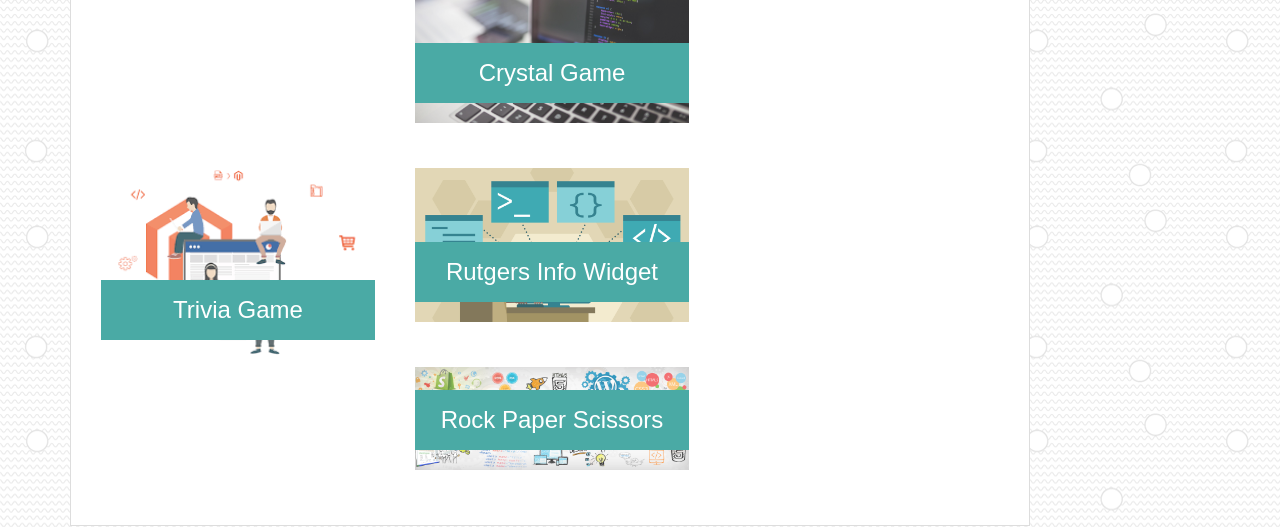
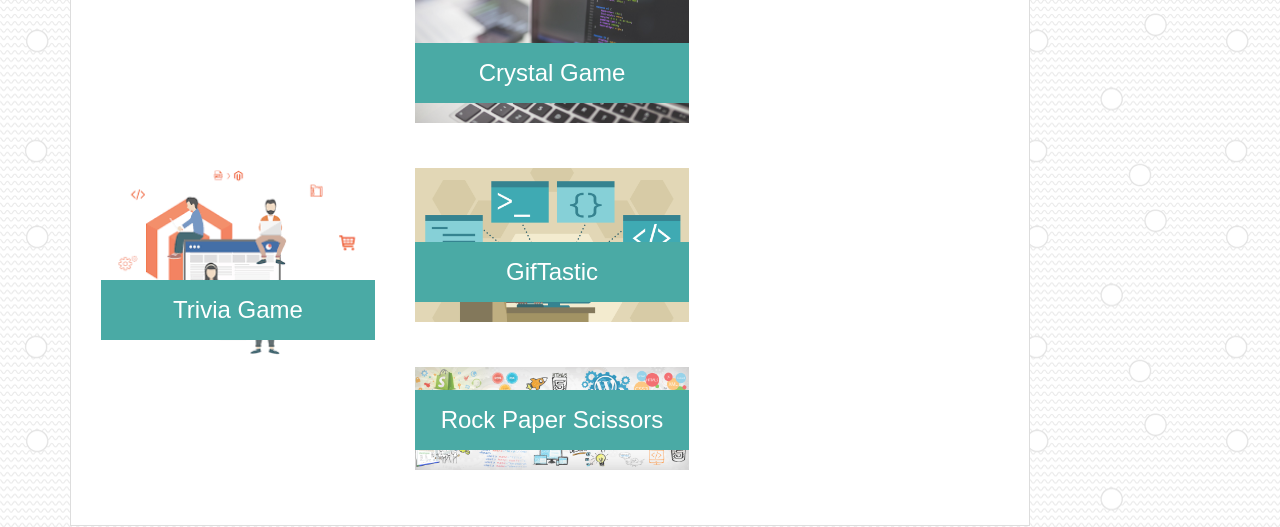
Before and after one commit to mrblrzl/Bootstrap-Portfolio, a plain HTML site: page portfolio.html in a window 1280 px wide. Shown: the part 402-929 px from the top of the page. Drawn offline with nearby package versions, Linux system fonts and the light colour scheme.

Commit message:
added giftastic

```diff
--- a/portfolio.html
+++ b/portfolio.html
@@ -167,8 +167,9 @@
       </div>
 
       <div class="work">
-        <img src="image4.jpg" alt="Rutgers Info Widget">
-        <h3>Rutgers Info Widget</h3>
+        <a href="https://mrblrzl.github.io/GifTastic/">
+        <img src="image4.jpg" alt="GifTastic"></a>
+        <h3>GifTastic</h3>
       </div>
 
       <div class="work">
```
